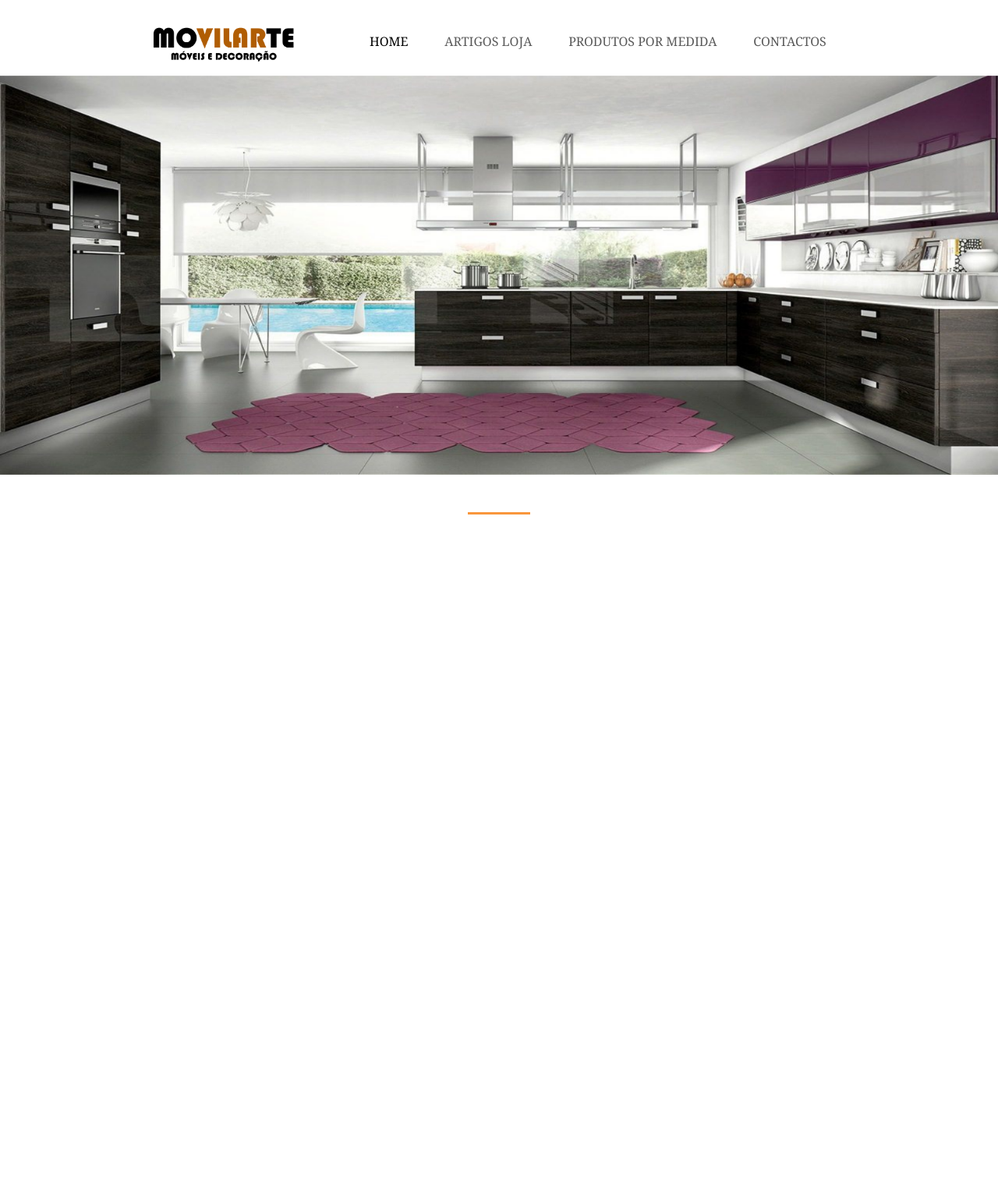
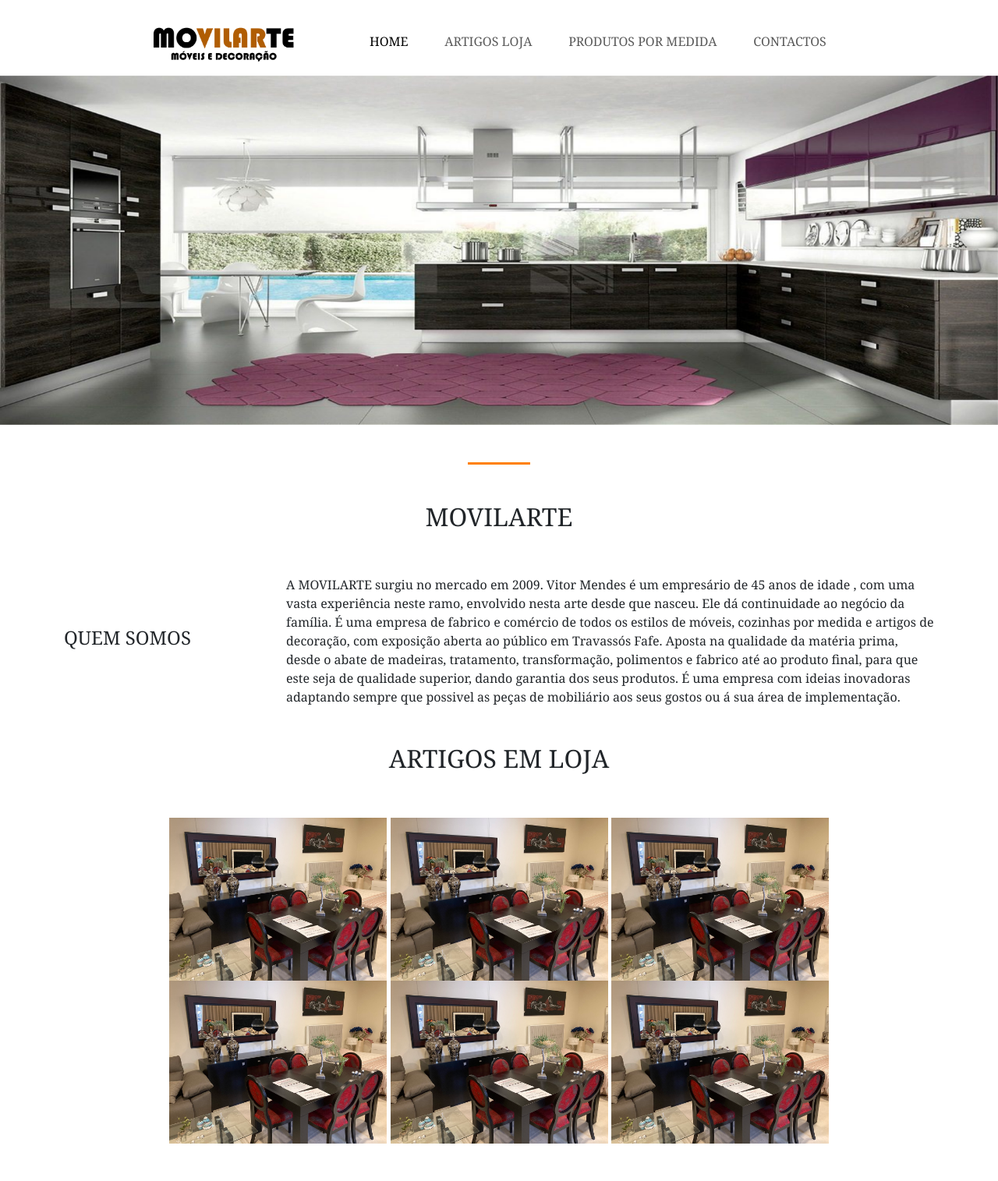
Before and after one commit to francisco32noval/movilarte, a PHP site: page / in a window 1280 px wide. Shown: the whole page at 78% size. Before the commit the page ends 660 px from the top, so only its background shows below. Run offline with PHP 8.4, Linux system fonts and the light colour scheme.

Commit message:
main quem somos

```diff
--- a/css/const.css
+++ b/css/const.css
@@ -2,7 +2,7 @@
     --cinza_33: #333333;
     --cinza_33_op: #333333e8;
     --branco_ff: #FFFFFF;
-    --laranja_f9: #F9963B;
+    --laranja: #FF8000;
     --preto_op: #000000cc;
     --cinza_33_op_75: #333333bf;
 }
--- a/css/style.css
+++ b/css/style.css
@@ -33,7 +33,7 @@ body{
     height: 2px;
     bottom: -6px;
     left: 3px;
-    background-color: var(--laranja_f9);
+    background-color: var(--laranja);
 }
 
 .navbar-nav .nav-link:hover::after {
@@ -44,12 +44,12 @@ body{
     width: 100%;
     border: 0px solid white;
     background-color: rgba(0, 0, 0, 0.8);
-    transform: translate(3px, 5px);
+    transform: translate(-15px, 11px);
     border-radius: 0px;
 }
 
 .nav-link:hover, #home:hover{
-    color: var(--laranja_f9);
+    color: var(--laranja);
 }
 
 .dropdown-divider{
@@ -63,17 +63,28 @@ body{
 }
 
 .dropdown-item:hover{
-    color: var(--laranja_f9);
+    color: var(--laranja);
     background-color: rgba(0, 0, 0, 0.8);
 }
+
 
 
 /* CAROUSEL */
 
 .carousel img{
-    height: 40vw;
+    height: 35vw;
 }
 
+
+.fade {
+    opacity: 0;
+    transition: opacity 1s ease-in-out;
+}
+
+.fade .active {
+    display: block;
+    opacity: 1;
+}
 
 
 /* MAIN */
@@ -81,7 +92,7 @@ body{
 
 .hr_main{
     border: none;
-    border-top: 3px solid #F9963B;
+    border-top: 3px solid var(--laranja);
     opacity: 1;
     margin: auto;
     width: 5rem;
--- a/index.html
+++ b/index.html
@@ -122,6 +122,43 @@
 
         </div>
 
+        <div class="row text-center my-5">
+            <h2 class="col-12 upper">movilarte</h2>
+        </div>
+
+
+        <div class="row">
+            <h4 class="col-3 upper d-flex justify-content center align-items-center">quem somos</h4>
+
+            <div class="col-9">
+                A MOVILARTE surgiu no mercado em 2009.
+                Vitor Mendes é um empresário de 45 anos de idade , com uma vasta experiência neste ramo, envolvido nesta arte desde que nasceu. Ele dá continuidade ao negócio da família.
+                É uma empresa de fabrico e comércio de todos os estilos de móveis, cozinhas por medida e artigos de decoração, com exposição aberta ao público em Travassós Fafe.
+                Aposta na qualidade da matéria prima, desde o abate de madeiras, tratamento, transformação, polimentos e fabrico até ao produto final, para que este seja de qualidade superior, dando garantia dos seus produtos.
+                É uma empresa com ideias inovadoras adaptando sempre que possivel as peças de mobiliário aos seus gostos ou á sua área de implementação.
+            </div>
+        </div>
+
+
+        <div class="row text-center my-5">
+
+            <h2 class="col-12 upper">artigos em loja</h2>
+
+        </div>
+
+
+        <div class="row">
+
+            <div class="col-12 text-center gap-5">
+                <img src="uploads/sala_1.jpg" class="col-12 col-sm-4 col-lg-3" alt="sala">
+                <img src="uploads/sala_1.jpg" class="col-12 col-sm-4 col-lg-3" alt="sala">
+                <img src="uploads/sala_1.jpg" class="col-12 col-sm-4 col-lg-3" alt="sala">
+                <img src="uploads/sala_1.jpg" class="col-12 col-sm-4 col-lg-3" alt="sala">
+                <img src="uploads/sala_1.jpg" class="col-12 col-sm-4 col-lg-3" alt="sala">
+                <img src="uploads/sala_1.jpg" class="col-12 col-sm-4 col-lg-3" alt="sala">
+            </div>
+
+        </div>
 
 
     </main>
```
Also changed, not shown: uploads/sala_1.jpg (added).
